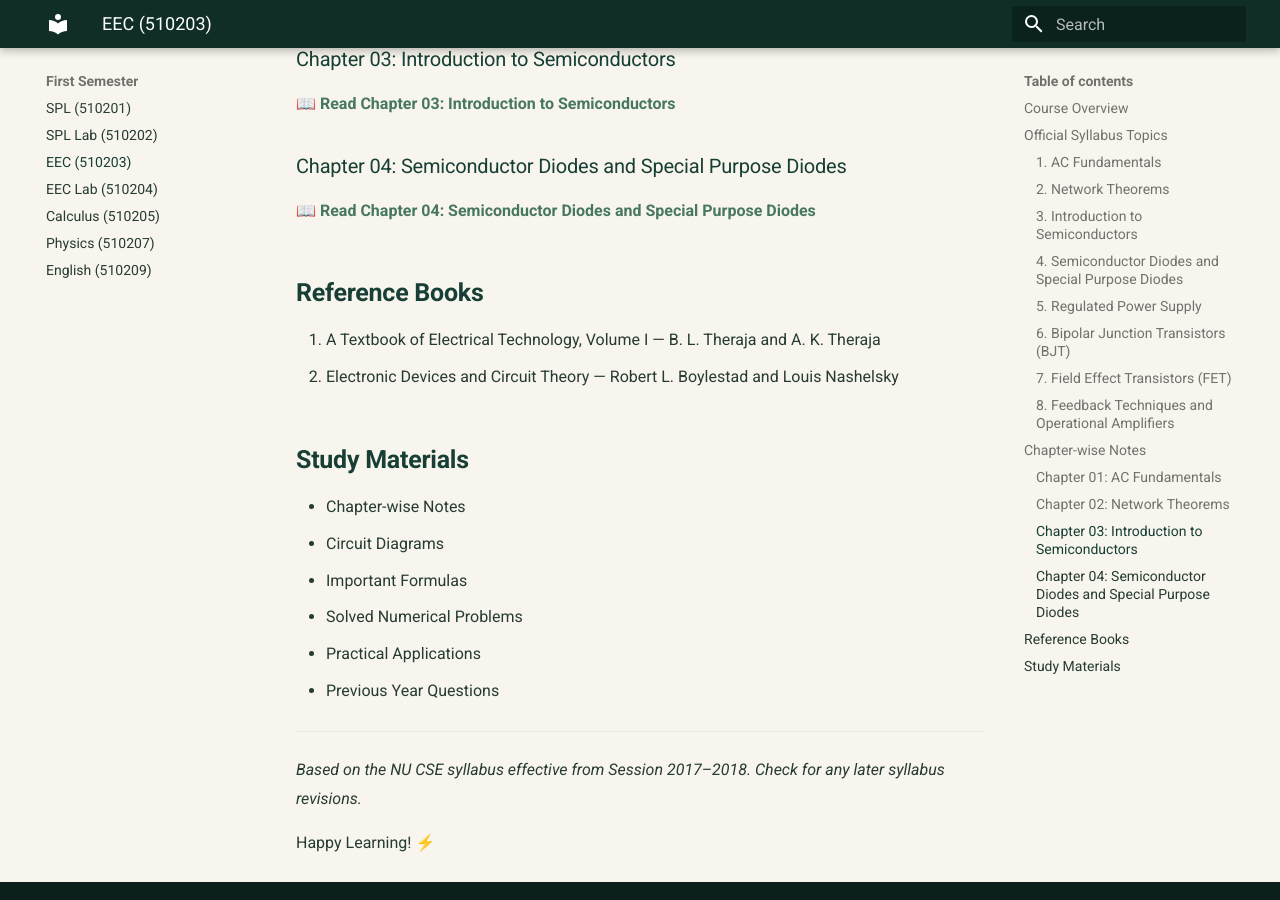
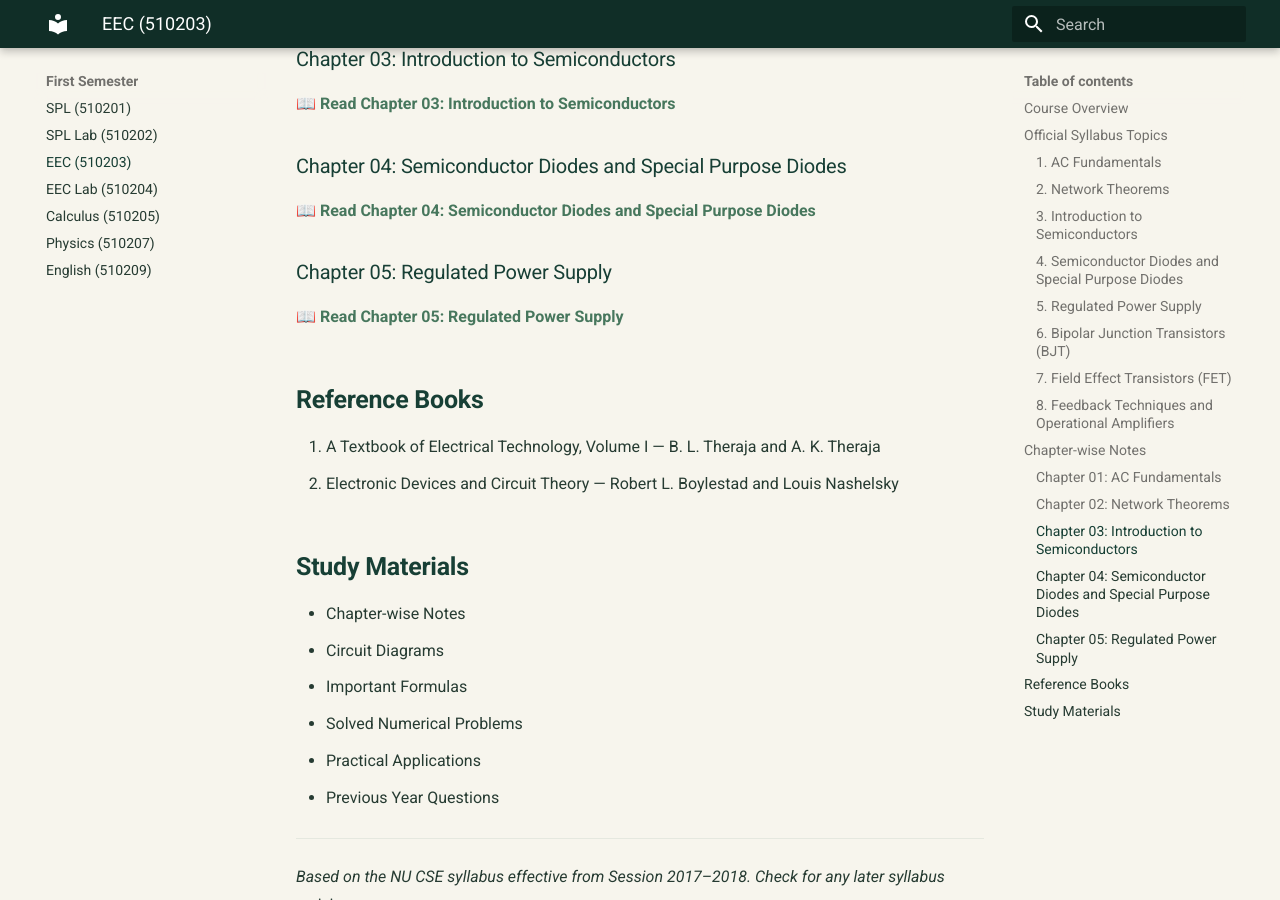
Before and after one commit to taimiyatahsin0-png/nu-cse-notes-store, an MkDocs documentation site: the page built from docs/subjects/eec/index.md, in a window 1280 px wide and 900 px high, scrolled down 3417 px. Built offline with MkDocs 1.6.1 and Material for MkDocs 9.7.7, drawn with Linux system fonts in a browser that asks for light colours.

Commit message:
Add EEC Chapter 05 to chapter index

```diff
--- a/docs/subjects/eec/index.md
+++ b/docs/subjects/eec/index.md
@@ -111,6 +111,10 @@ This course introduces the fundamental concepts of electrical circuits, AC funda
 
 [📖 Read Chapter 04: Semiconductor Diodes and Special Purpose Diodes](chapter-04-semiconductor-diodes.md)
 
+### Chapter 05: Regulated Power Supply
+
+[📖 Read Chapter 05: Regulated Power Supply](chapter-05-regulated-power-supply.md)
+
 ## Reference Books
 
 1. A Textbook of Electrical Technology, Volume I — B. L. Theraja and A. K. Theraja
```
